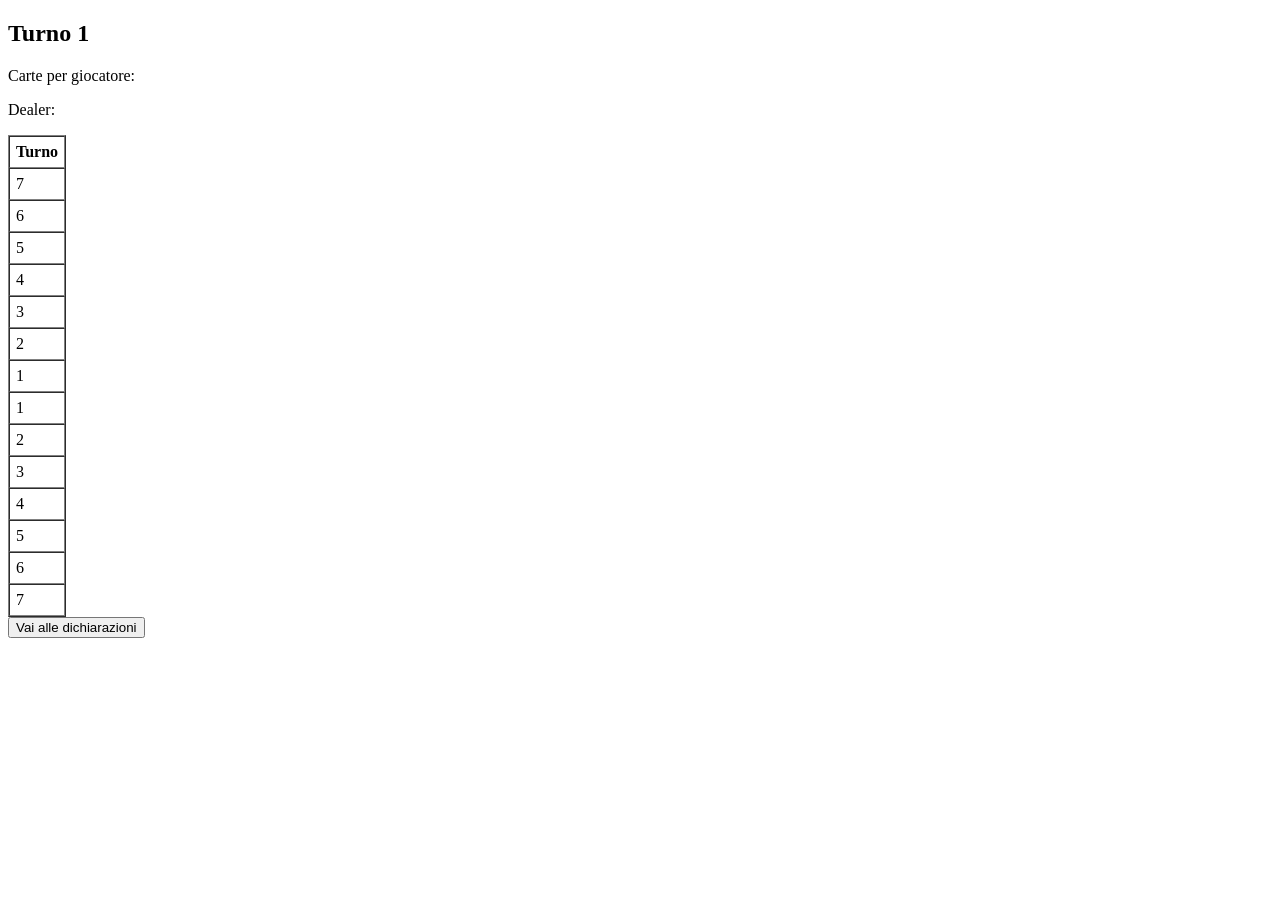
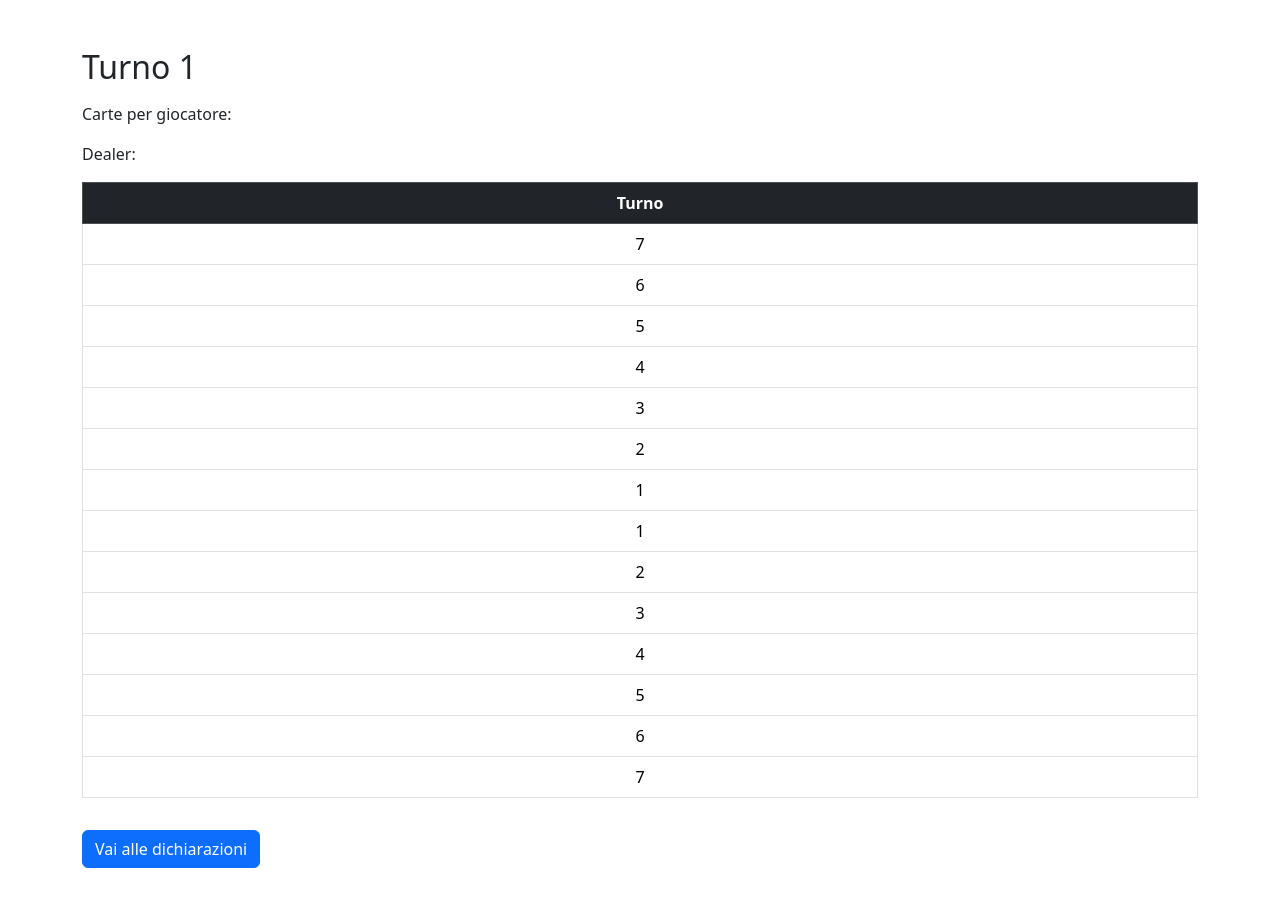
Before and after one commit to JohnQuimson/sette-game, a Vue app: page /turn in a window 1280 px wide. Shown: the top 906 px of the page. Before the commit the page ends 800 px from the top, so only its background shows below. Built offline with nearby package versions, Linux system fonts and the light colour scheme.

Commit message:
feat: style bootstrap

```diff
--- a/package.json
+++ b/package.json
@@ -9,6 +9,7 @@
     "preview": "vite preview"
   },
   "dependencies": {
+    "bootstrap": "^5.3.8",
     "pinia": "^3.0.4",
     "vite-plugin-pwa": "^1.2.0",
     "vue": "^3.5.24",
--- a/src/components/ScoreTable.vue
+++ b/src/components/ScoreTable.vue
@@ -11,25 +11,32 @@ const allTurns = computed(() => {
   return [...firstPhase, ...secondPhase];
 });
 
-// Tabella: punti solo per turni già giocati
+// Tabella: punti cumulativi per turni già giocati
 const tableData = computed(() => {
-  const data = allTurns.value.map((turn, index) => {
-    const rowPoints = game.players.map((player) => {
-      return player.turns?.[index] ?? ''; // vuoto se turno non ancora giocato
-    });
-    return { turn, points: rowPoints };
+  const data = [];
+  const cumulative = game.players.map(() => 0); // array cumulativo per giocatori
+
+  allTurns.value.forEach((turn, index) => {
+    const rowPoints = game.players.map((player, i) => {
+      const pointsThisTurn = player.turns?.[index];
+      if (pointsThisTurn !== undefined && pointsThisTurn !== null) {
+        cumulative[i] += pointsThisTurn; // somma cumulativa
+        return cumulative[i];
+      }
+      return ''; // turno non ancora giocato
     });
 
-  // Riorganizzo in ordine decrescente: 7→1 prima fase, poi 1→7 seconda fase
-  const firstPhaseRows = data.slice(0, 7); // 7→1
-  const secondPhaseRows = data.slice(7); // 1→7
-  return [...firstPhaseRows, ...secondPhaseRows];
+    data.push({ turn, points: rowPoints });
+  });
+
+  return data;
 });
 </script>
 
 <template>
-  <table border="1" cellpadding="6" cellspacing="0">
-    <thead>
+  <div class="table-responsive">
+    <table class="table table-bordered text-center">
+      <thead class="table-dark">
         <tr>
           <th>Turno</th>
           <th v-for="player in game.players" :key="player.id">
@@ -44,4 +51,5 @@ const tableData = computed(() => {
         </tr>
       </tbody>
     </table>
+  </div>
 </template>
--- a/src/main.js
+++ b/src/main.js
@@ -2,6 +2,8 @@ import { createApp } from 'vue';
 import { createPinia } from 'pinia';
 import App from './App.vue';
 import router from './router';
+import 'bootstrap/dist/css/bootstrap.min.css';
+import 'bootstrap/dist/js/bootstrap.bundle.min.js';
 
 const app = createApp(App);
 app.use(createPinia());
--- a/src/views/Declarations.vue
+++ b/src/views/Declarations.vue
@@ -1,3 +1,34 @@
+<template>
+  <div class="container py-5">
+    <h2 class="mb-3">Dichiarazioni turno {{ game.currentTurnNumber }}</h2>
+
+    <ScoreTable />
+
+    <div class="mt-4" v-for="player in game.players" :key="player.id">
+      <label class="form-label fw-bold">
+        {{ player.name }}
+        <span v-if="player.id === game.currentDealerId">(dealer)</span>
+      </label>
+
+      <input
+        type="number"
+        class="form-control w-25 mb-2"
+        min="0"
+        :max="game.currentCards"
+        v-model.number="player.declared"
+      />
+
+      <small v-if="player.id === game.currentDealerId" class="text-danger">
+        ❌ Non può dichiarare {{ game.forbiddenDealerDeclaration }}
+      </small>
+    </div>
+
+    <button class="btn btn-success mt-3" @click="finishDeclarations">
+      Termina dichiarazioni
+    </button>
+  </div>
+</template>
+
 <script setup>
 import { useRouter } from 'vue-router';
 import { useGameStore } from '@/stores/gameStore.js';
@@ -10,29 +41,3 @@ function finishDeclarations() {
   router.push('/turn-result');
 }
 </script>
-
-<template>
-  <h2>Dichiarazioni</h2>
-
-  <ScoreTable />
-
-  <div v-for="player in game.players" :key="player.id">
-    <label>
-      {{ player.name }}
-      <span v-if="player.id === game.currentDealerId">(dealer)</span>
-    </label>
-
-    <input
-      type="number"
-      min="0"
-      :max="game.currentCards"
-      v-model.number="player.declared"
-    />
-
-    <small v-if="player.id === game.currentDealerId">
-      ❌ Non può dichiarare {{ game.forbiddenDealerDeclaration }}
-    </small>
-  </div>
-
-  <button @click="finishDeclarations">Termina dichiarazioni</button>
-</template>
--- a/src/views/EnterPlayers.vue
+++ b/src/views/EnterPlayers.vue
@@ -25,30 +25,36 @@ function startGame() {
 </script>
 
 <template>
+  <div class="container py-5">
     <h2>Inserisci i giocatori</h2>
-
-  <!-- 🃏 CARTE DA TOGLIERE -->
-  <div v-if="game.cardsToRemove.length" style="margin-bottom: 16px">
-    <h3>Carte da togliere dal mazzo</h3>
-    <p>
-      {{ game.cardsToRemove.join(', ') }}
-    </p>
-  </div>
 
     <!-- 👥 NOMI -->
     <div v-for="(n, i) in names" :key="i">
       <input v-model="names[i]" placeholder="Nome giocatore" />
     </div>
 
-  <button @click="extractDealer">Estrai dealer</button>
+    <button class="btn btn-primary mt-3" @click="extractDealer">
+      🎲 Estrai dealer
+    </button>
 
-  <p v-if="extracting">🎲 Estrazione in corso...</p>
+    <p v-if="extracting">Estrazione in corso...</p>
 
-  <p v-if="game.firstDealerName">
+    <div v-if="game.firstDealerName">
+      <p>
         Dealer estratto: <strong>{{ game.firstDealerName }}</strong>
       </p>
-
-  <button :disabled="!game.firstDealerName" @click="startGame">
+      <button
+        class="btn btn-success"
+        :disabled="!game.firstDealerName"
+        @click="startGame"
+      >
         Inizia a giocare
       </button>
+    </div>
+
+    <!-- 🃏 CARTE DA TOGLIERE -->
+    <div class="alert alert-danger mt-3" v-if="game.cardsToRemove.length">
+      Carte da togliere: {{ game.cardsToRemove.join(', ') }}
+    </div>
+  </div>
 </template>
--- a/src/views/GameTurn.vue
+++ b/src/views/GameTurn.vue
@@ -1,3 +1,24 @@
+<template>
+  <div class="container py-5">
+    <h2 class="mb-3">Turno {{ game.currentTurnNumber }}</h2>
+
+    <div class="mb-3">
+      <p>
+        Carte per giocatore: <strong>{{ game.currentCards }}</strong>
+      </p>
+      <p>
+        Dealer: <strong>{{ game.currentDealerName }}</strong>
+      </p>
+    </div>
+
+    <ScoreTable />
+
+    <button class="btn btn-primary mt-3" @click="goDeclarations">
+      Vai alle dichiarazioni
+    </button>
+  </div>
+</template>
+
 <script setup>
 import { useRouter } from 'vue-router';
 import { useGameStore } from '@/stores/gameStore.js';
@@ -10,16 +31,3 @@ function goDeclarations() {
   router.push('/declarations');
 }
 </script>
-
-<template>
-  <h2>Turno {{ game.currentTurnNumber }}</h2>
-
-  <p>Carte per giocatore: {{ game.currentCards }}</p>
-  <p>
-    Dealer: <strong>{{ game.currentDealerName }}</strong>
-  </p>
-
-  <ScoreTable />
-
-  <button @click="goDeclarations">Vai alle dichiarazioni</button>
-</template>
--- a/src/views/StartGame.vue
+++ b/src/views/StartGame.vue
@@ -16,15 +16,23 @@ function start() {
 </script>
 
 <template>
-  <h1>Sette</h1>
+  <div class="container py-5 text-center">
+    <h1 class="mb-4">Benvenuto in Sette!</h1>
 
-  <label>Numero giocatori</label>
-  <input type="number" min="3" max="8" v-model="playersCount" />
+    <label class="form-label">Numero giocatori</label>
+    <input
+      type="number"
+      class="form-control w-25 mx-auto mb-3 text-center"
+      min="4"
+      max="7"
+      v-model="playersCount"
+    />
 
-  <button @click="start">Gioca</button>
+    <button class="btn btn-primary" @click="start">Gioca</button>
 
-  <div v-if="game.cardsToRemove.length">
-    <h3>Carte da togliere</h3>
-    <p>{{ game.cardsToRemove.join(', ') }}</p>
+    <div v-if="game.cardsToRemove.length" class="mt-5">
+      <h4>Carte da togliere</h4>
+      <p>{{ game.cardsToRemove.join(', ') }}</p>
+    </div>
   </div>
 </template>
--- a/src/views/TurnResult.vue
+++ b/src/views/TurnResult.vue
@@ -28,32 +28,38 @@ function endTurn() {
 </script>
 
 <template>
-  <h2>Risultato turno</h2>
-
+  <div class="container py-5">
+    <h2>Risultato turno {{ game.currentTurnNumber }}</h2>
     <ScoreTable />
 
-  <div
-    v-for="player in game.players"
-    :key="player.id"
-    style="margin-bottom: 12px"
-  >
-    <strong>{{ player.name }}</strong>
-
+    <div class="mt-4" v-for="player in game.players" :key="player.id">
+      <div class="card mb-3">
+        <div class="card-body">
+          <h5 class="card-title">{{ player.name }}</h5>
           <p>
             Dichiarate: <strong>{{ player.declared }}</strong>
           </p>
-
-    <div>
-      <button @click="game.setResult(player.id, true)">✔ Giusto</button>
-
-      <button @click="game.setResult(player.id, false)">✖ Sbagliato</button>
+          <div class="mb-2">
+            <button
+              class="btn btn-success me-2"
+              @click="game.setResult(player.id, true)"
+            >
+              ✔ Giusto
+            </button>
+            <button
+              class="btn btn-danger"
+              @click="game.setResult(player.id, false)"
+            >
+              ✖ Sbagliato
+            </button>
           </div>
 
           <!-- SOLO SE SBAGLIATO -->
-    <div v-if="player.resultCorrect === false">
-      <label>
+          <div v-if="player.resultCorrect === false" class="mb-2">
+            <label class="form-label">
               Prese fatte:
               <input
+                class="form-control"
                 type="number"
                 min="0"
                 :max="game.currentCards"
@@ -63,11 +69,20 @@ function endTurn() {
           </div>
 
           <!-- FEEDBACK -->
-    <p v-if="player.resultCorrect === true">✅ Presa giusta</p>
-    <p v-if="player.resultCorrect === false">❌ Presa sbagliata</p>
+          <p v-if="player.resultCorrect === true" class="text-success fw-bold">
+            ✅ Presa giusta
+          </p>
+          <p v-if="player.resultCorrect === false" class="text-danger fw-bold">
+            ❌ Presa sbagliata
+          </p>
+        </div>
+      </div>
+
+      <!-- <strong>{{ player.name }}</strong> -->
     </div>
 
     <button
+      class="btn btn-primary mt-3"
       @click="endTurn"
       :disabled="!allSet || totalTaken !== game.currentCards"
     >
@@ -79,4 +94,5 @@ function endTurn() {
         game.currentCards
       }})
     </p>
+  </div>
 </template>
```
Also changed, not shown: 1 other file (tests, documents, lock files or other folders). Lines whose indentation alone changed are shown as unchanged.
